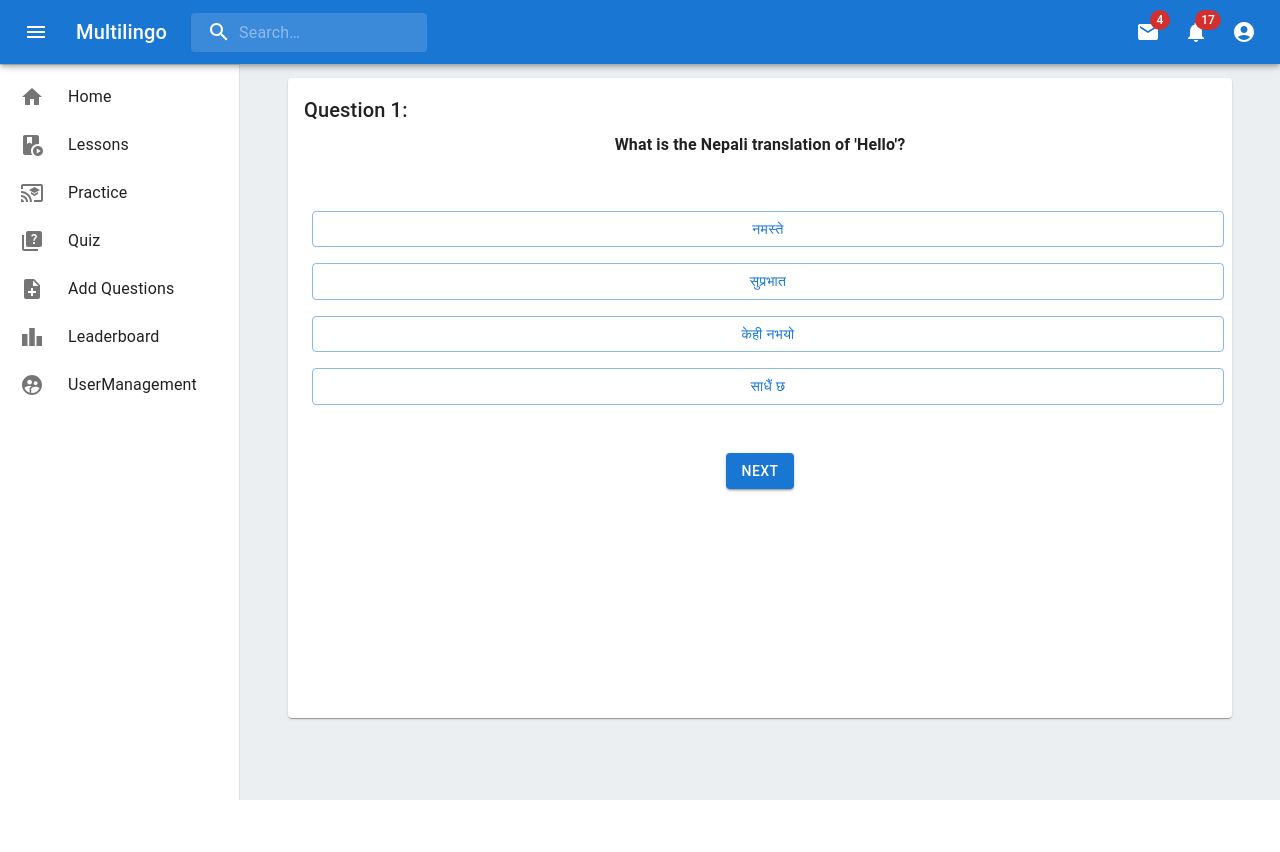
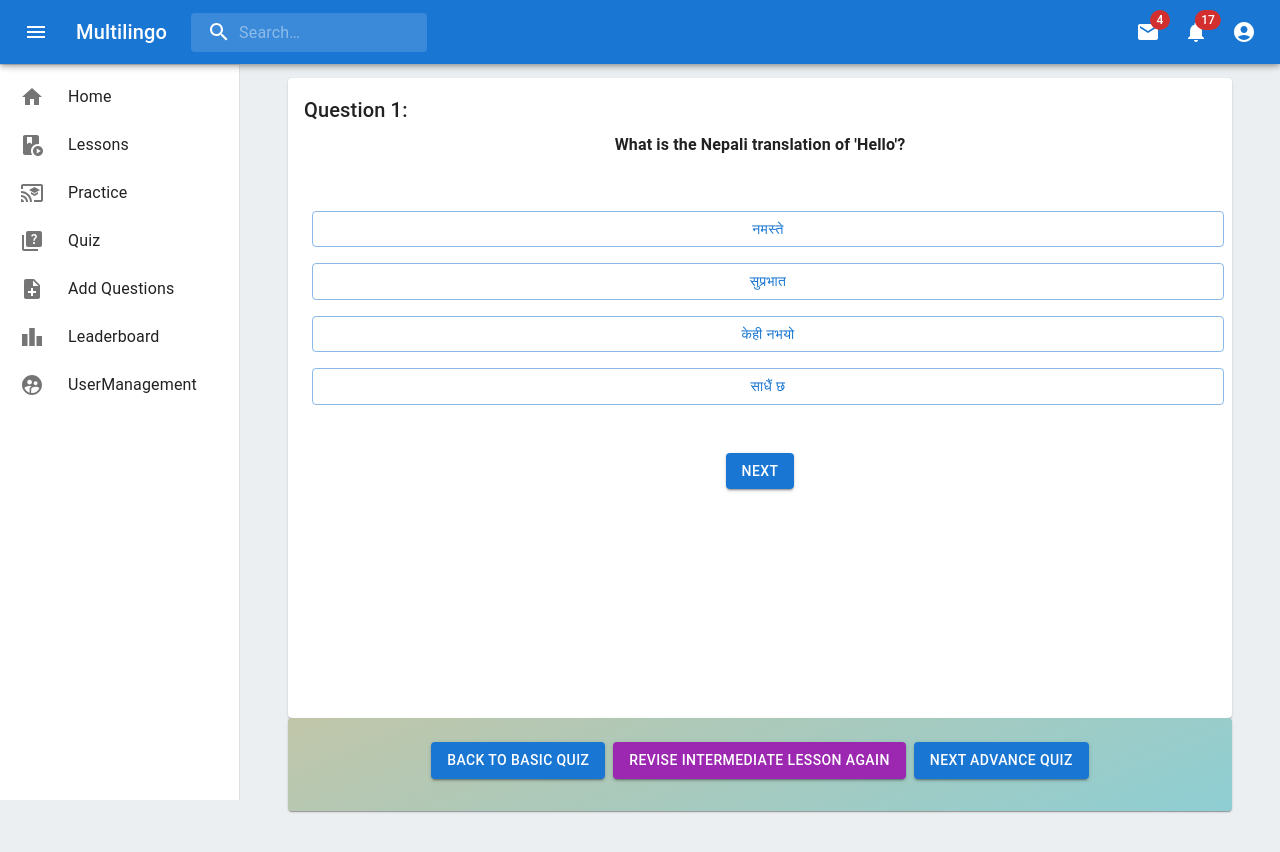
Before and after one commit to sristhilamichhane/multilingo, a React (Vite) app in the folder frontend/: page /intermediateQuiz in a window 1280 px wide. Shown: the top 852 px of the page. Before the commit the page ends 800 px from the top, so only its background shows below. Built offline with nearby package versions, Linux system fonts and the light colour scheme; what react-swipeable-views-utils would draw is missing.

Commit message:
style: :art: adding the back,go to lesson and ,next button on intermediate Quiz component

```diff
--- a/frontend/src/components/Quiz/IntermediateQuiz.jsx
+++ b/frontend/src/components/Quiz/IntermediateQuiz.jsx
@@ -1,9 +1,18 @@
 import { useState } from "react";
-import { Box, Card, Typography, styled, Button } from "@mui/material";
+import {
+  Box,
+  Card,
+  Typography,
+  styled,
+  Button,
+  CardContent,
+  CardActions,
+} from "@mui/material";
 import Navbar from "../Navbar";
 import Sidebar from "../Sidebar";
 // import "./Home.css";
 import QuizData from "./QuizData";
+import { useNavigate } from "react-router-dom";
 
 const MainContent = styled(Box)(({ theme }) => ({
   flexGrow: 1,
@@ -14,6 +23,7 @@ const MainContent = styled(Box)(({ theme }) => ({
 }));
 
 const IntermediateQuiz = () => {
+  const navigate = useNavigate();
   const [currentQuestion, setCurrentQuestion] = useState(0);
   const [score, setScore] = useState(0);
   const [clickedOption, setClickedOption] = useState(0);
@@ -146,6 +156,45 @@ const IntermediateQuiz = () => {
                   </>
                 )}
               </Card>
+              <Card sx={{ width: "100%" }} className="gradientLight">
+                <CardContent>
+                  <CardActions
+                    sx={{
+                      display: "flex",
+                      alignItems: "center",
+                      justifyContent: "center",
+                    }}
+                  >
+                    <Button
+                      variant="contained"
+                      color="primary"
+                      onClick={() => {
+                        navigate("/basicQuiz");
+                      }}
+                    >
+                      Back To Basic Quiz
+                    </Button>
+                    <Button
+                      variant="contained"
+                      color="secondary"
+                      onClick={() => {
+                        navigate("/intermediateLesson");
+                      }}
+                    >
+                      Revise intermediate lesson again
+                    </Button>
+
+                    <Button
+                      variant="contained"
+                      onClick={() => {
+                        navigate("/advanceQuiz");
+                      }}
+                    >
+                      Next Advance Quiz
+                    </Button>
+                  </CardActions>
+                </CardContent>
+              </Card>
             </Box>
           </MainContent>
         </Box>
```
